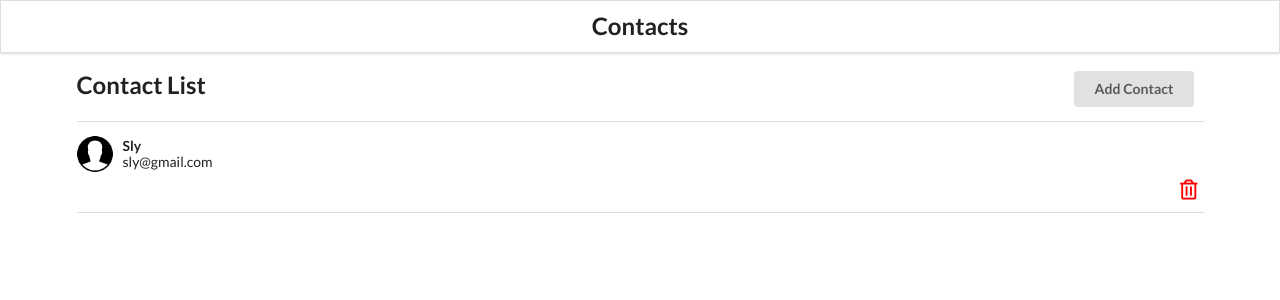
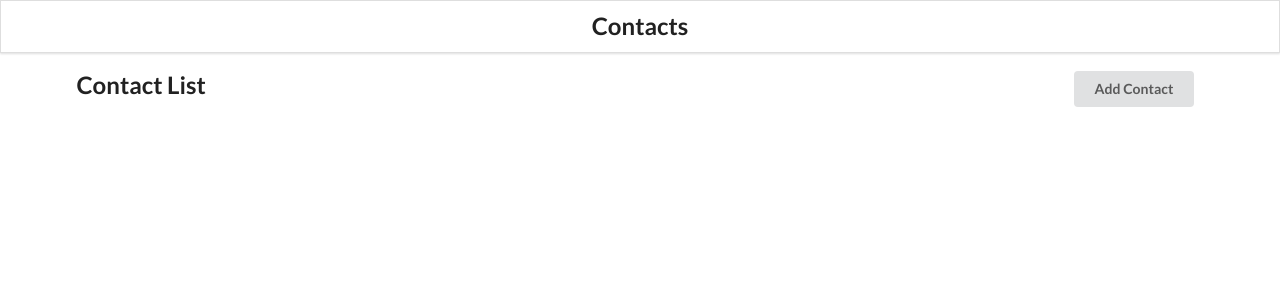
Before and after one commit to samofoke/Software_Engineering, a React (Create React App) app in the folder training-app/: page / in a window 1280 px wide. Shown: the top 300 px of the page. Built offline with nearby package versions, Linux system fonts and the light colour scheme.

Commit message:
looking at Link and Switches

```diff
--- a/training-app/src/App.js
+++ b/training-app/src/App.js
@@ -50,13 +50,26 @@ function App() {
       <Router>
         <Header />
         <Switch>
-          <Route path="/" exact component={ContactedList} />
-          <Route path="/add" component={AddContact} />
+          <Route
+            path="/"
+            exact
+            render={(props) => (
+              <ContactedList
+                {...props}
+                contacts={contacts}
+                getUserId={deleteContactHandler}
+                />
+            )}
+          />
+          <Route
+            path="/add"
+            render={(props) => (
+              <AddContact
+                {...props}
+                addContactHandler={addContactHandler} />
+            )}
+          />
         </Switch>
-        {/* <ContactedList
-        contacts={contacts}
-        getUserId={deleteContactHandler}
-      /> */}
       </Router>
     </div>
   );
--- a/training-app/src/components/list/contact-list.js
+++ b/training-app/src/components/list/contact-list.js
@@ -1,4 +1,5 @@
 import React from "react";
+import { Link } from "react-router-dom"
 import ContactCard from "../card/contact-card";
 
 const ContactList = (props) => {
@@ -8,15 +9,15 @@ const ContactList = (props) => {
         props.getUserId(id);
     };
 
-    const contacts = [
-        {
-            id: "1",
-            name: "Sly",
-            email: "sly@gmail.com"
-        },
-    ];
+    // const contacts = [
+    //     {
+    //         id: "1",
+    //         name: "Sly",
+    //         email: "sly@gmail.com"
+    //     },
+    // ];
 
-    const myList =  contacts.map((contact) => {
+    const myList =  props.contacts.map((contact) => {
         return(
         <ContactCard
             contact={contact}
@@ -30,7 +31,9 @@ const ContactList = (props) => {
         <div className="main">
             <h2>
                 Contact List
-                <button className="ui button gray" style={{marginLeft: '77%'}}>Add Contact</button>
+                <Link to="/add">
+                    <button className="ui button gray" style={{marginLeft: '77%'}}>Add Contact</button>
+                </Link>
             </h2>
             <div className="ui celled list">{myList}</div>
         </div>
```
